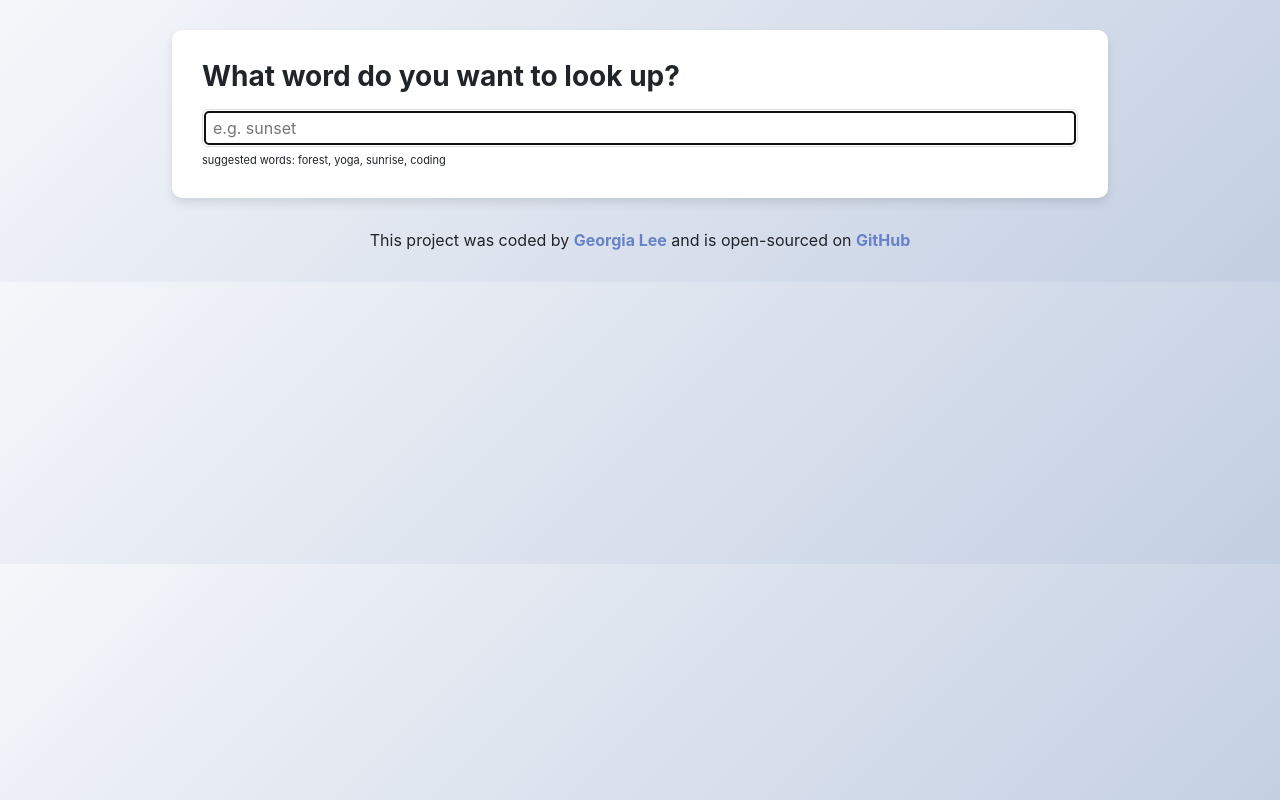
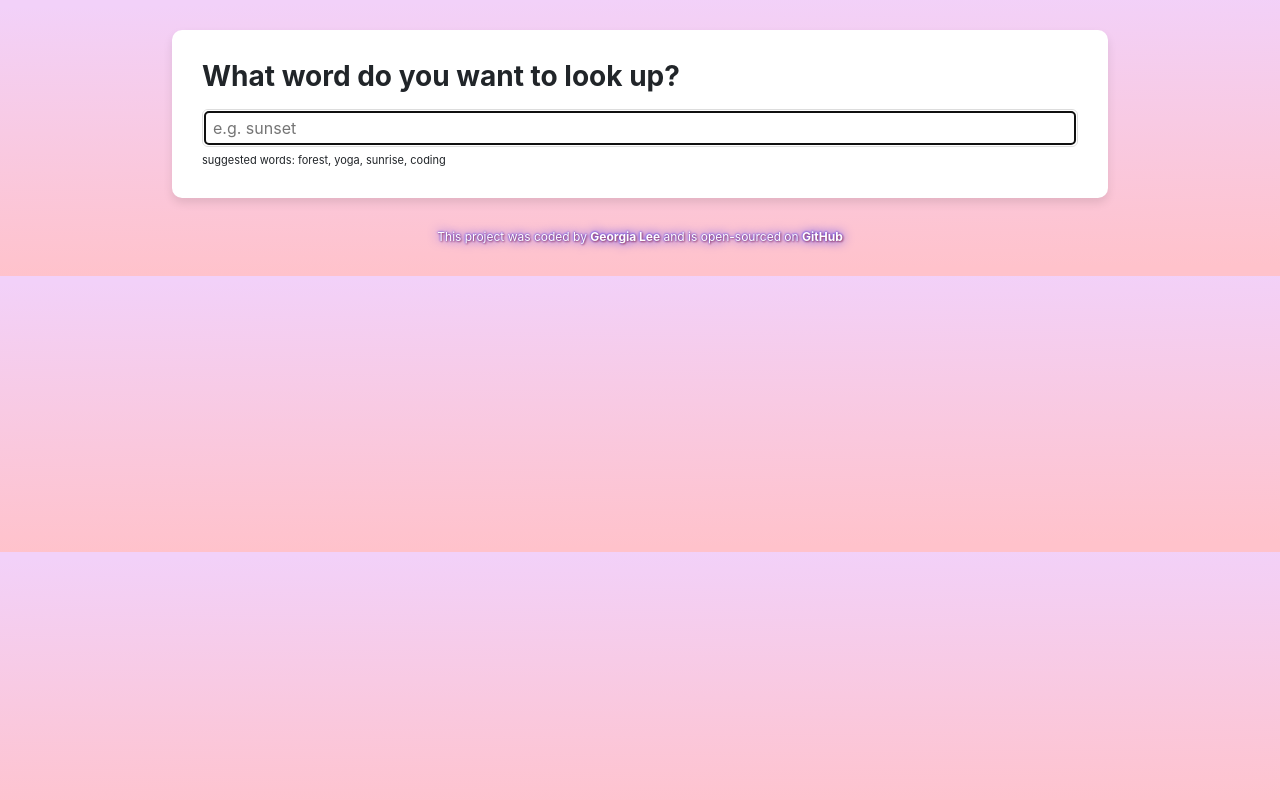
Before and after one commit to georgia-lee04/dictionary-app, a React (Create React App) app: page / in a window 1280 px wide. Built offline with nearby package versions, Linux system fonts and the light colour scheme; no server answers.

Commit message:
Updated styling

```diff
--- a/src/App.css
+++ b/src/App.css
@@ -1,15 +1,20 @@
 body {
-  background: linear-gradient(135deg, #f5f7fa 0%, #c3cfe2 100%);
+  background: linear-gradient(
+    179.4deg,
+    rgb(242, 209, 249) 2.2%,
+    rgb(255, 194, 203) 96.2%
+  );
 }
 
 a {
   text-decoration: none;
-  color: #6882c9;
+  color: white;
   font-weight: bold;
+  text-shadow: 1px 1px 2px rgb(176, 81, 97), 0 0 1em blue, 0 0 0.2em blue;
 }
 
 a:hover {
-  color: #445582;
+  color: rgb(250, 221, 250);
 }
 
 .App {
@@ -24,4 +29,7 @@ a:hover {
 .App-footer {
   text-align: center;
   margin: 30px 0;
+  color: white;
+  font-size: 12px;
+  text-shadow: 1px 1px 2px rgb(176, 81, 97), 0 0 1em blue, 0 0 0.2em blue;
 }
```
